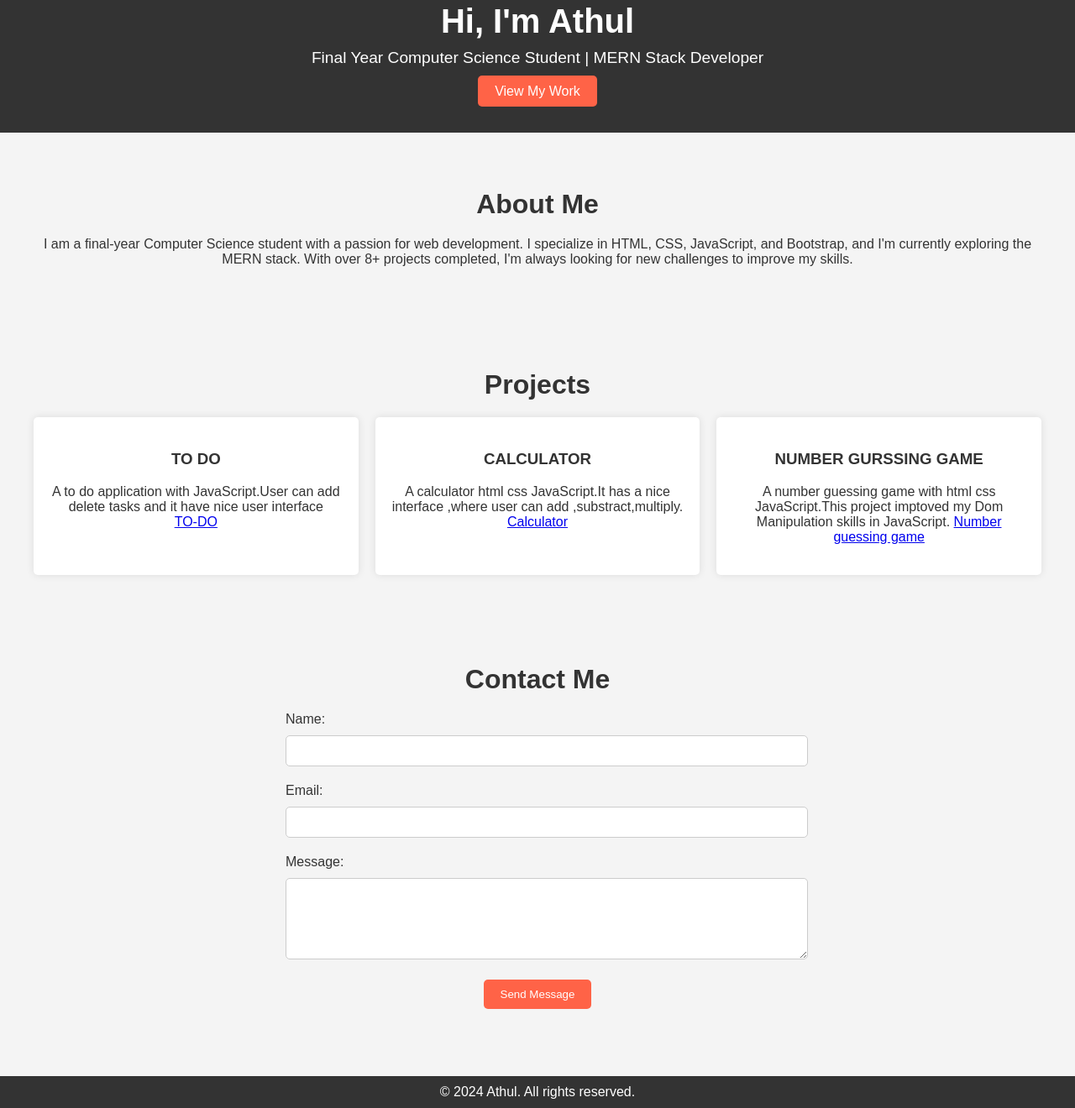
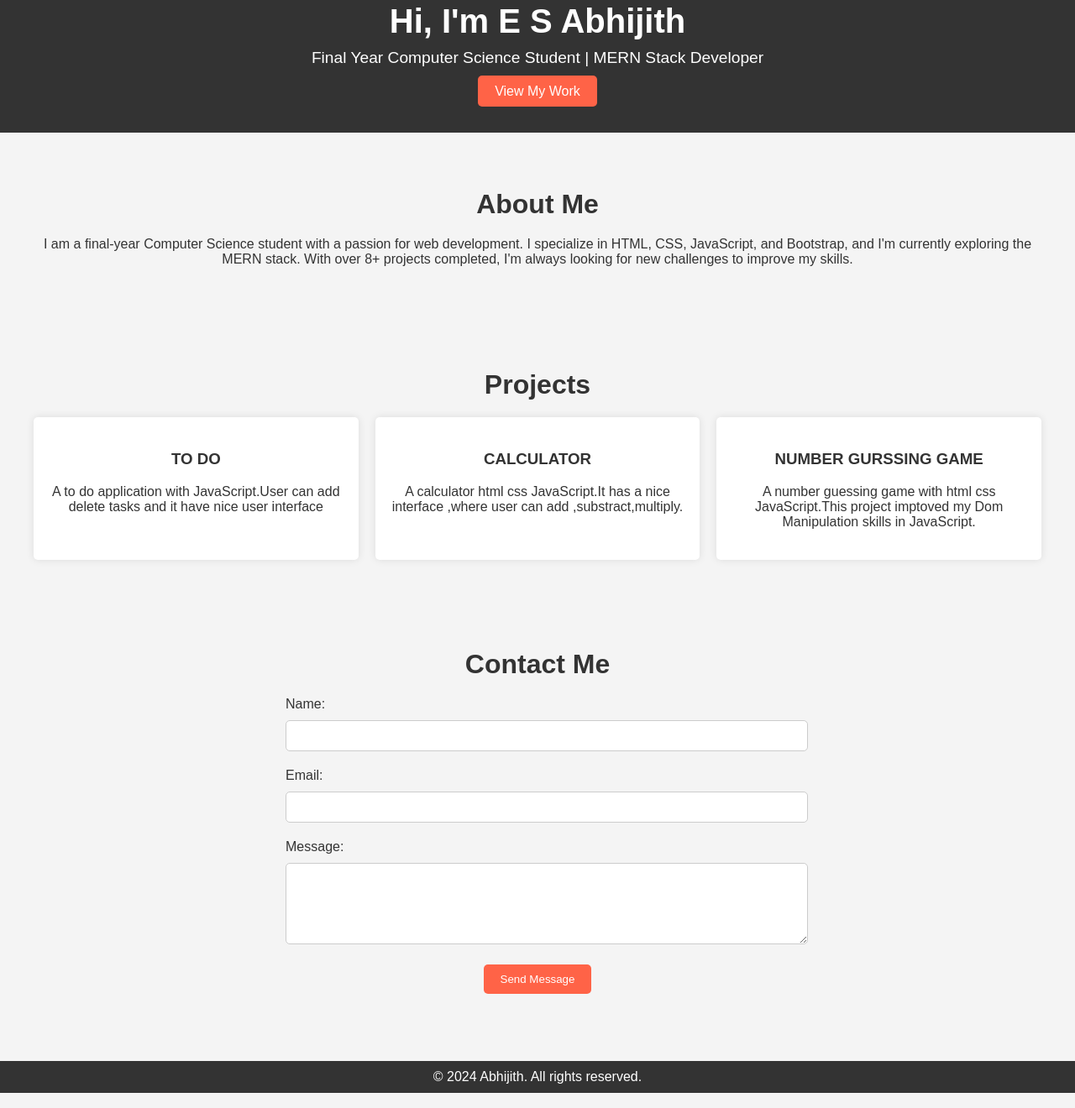
Before and after one commit to Abhijith-ES/Codsoft, a plain HTML site: page CODESOFT/TASK_1 PORTFOLIO/index.html in a window 1280 px wide. Shown: the part 87-1407 px from the top of the page at 84% size. Drawn offline with Linux system fonts and the light colour scheme.

Commit message:
new commit

```diff
--- a/CODESOFT/TASK_1 PORTFOLIO/index.html
+++ b/CODESOFT/TASK_1 PORTFOLIO/index.html
@@ -3,7 +3,7 @@
 <head>
     <meta charset="UTF-8">
     <meta name="viewport" content="width=device-width, initial-scale=1.0">
-    <title>Athul's Portfolio</title>
+    <title>Abhijith's Portfolio</title>
     <link rel="stylesheet" href="style.css">
 </head>
 <body>
@@ -16,7 +16,7 @@
             </ul>
         </nav>
         <div class="header-content">
-            <h1>Hi, I'm Athul</h1>
+            <h1>Hi, I'm E S Abhijith</h1>
             <p>Final Year Computer Science Student | MERN Stack Developer</p>
             <a href="#projects" class="btn">View My Work</a>
         </div>
@@ -34,17 +34,17 @@
             <div class="project">
                 <h3>TO DO</h3>
                 <p>A to do application with JavaScript.User can add delete tasks and it have nice user interface
-                    <br> <a href="to-do-woad-nine.vercel.app">TO-DO</a> </p>
+                    <br>  </p>
             </div>
             <div class="project">
                 <h3>CALCULATOR</h3>
                 <p>A calculator html css JavaScript.It has a nice interface ,where user can add ,substract,multiply.
-                    <a href="calculator-red-six.vercel.app">Calculator </a>
+
                 </p>
             </div>
             <div class="project">
                 <h3>NUMBER GURSSING GAME </h3>
-                <p>A number guessing game with html  css JavaScript.This project imptoved my Dom Manipulation skills in JavaScript. <a href="https://number-guessing-game-sand.vercel.app/">Number guessing game </a></p>
+                <p>A number guessing game with html  css JavaScript.This project imptoved my Dom Manipulation skills in JavaScript. </p>
             </div>
             <!-- Repeat the above block for more projects -->
         </div>
@@ -67,7 +67,7 @@
     </section>
 
     <footer>
-        <p>&copy; 2024 Athul. All rights reserved.</p>
+        <p>&copy; 2024 Abhijith. All rights reserved.</p>
     </footer>
 </body>
 </html>
--- a/CODESOFT/TASK_3_CALCULATOR/style.css
+++ b/CODESOFT/TASK_3_CALCULATOR/style.css
@@ -65,7 +65,7 @@ button{
     font-weight: bold;
     text-align: left;
     border: none;
-    background-color: rgb(82, 80, 80);
+    background-color: rgb(238, 10, 10);
     color:#ffffff;
 
 }
```
Also changed, not shown: CODESOFT/Task2 landing_page/index.html (+1 -1 lines).
